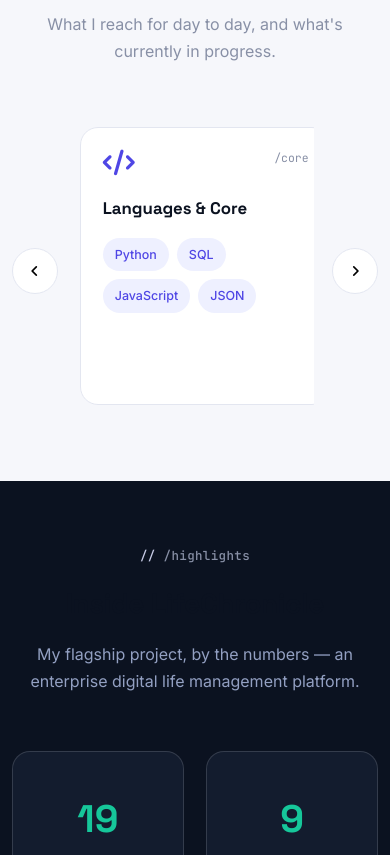
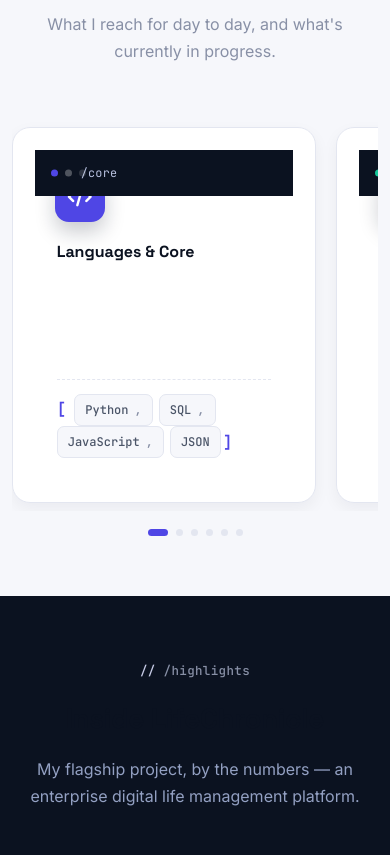
Before and after one commit to keshav-codex/Portfolio, a plain HTML site: page index.html in a window 390 px wide. Shown: the part 2843-3698 px from the top of the page. Drawn offline with Linux system fonts and the light colour scheme; files whose address does not match are found by name.

Commit message:
Skill Card Redesign

```diff
--- a/index.html
+++ b/index.html
@@ -171,9 +171,7 @@
     </div>
 
     <div class="skills-slider">
-      <button class="skill-prev" aria-label="Previous skills"><i class="fas fa-angle-left"></i></button>
-
-      <div class="skills-grid">
+      <div class="skills-grid" id="skillsGrid">
         <div class="skill-card" data-reveal>
           <span class="skill-tag">/core</span>
           <i class="fa-solid fa-code"></i>
@@ -189,7 +187,7 @@
           <h3>Backend &amp; Architecture</h3>
           <div class="skill-list">
             <span>Django</span><span>PostgreSQL</span><span>REST APIs</span><span>DRF</span>
-            <span>OOP</span><span>DSA</span><span>System Design</span>
+            <span>OOP</span><span>DSA</span>
           </div>
         </div>
 
@@ -226,12 +224,16 @@
           <i class="fa-solid fa-graduation-cap"></i>
           <h3>Currently Learning</h3>
           <div class="skill-list">
-            <span>DRF Deep-Dive</span><span>NumPy</span><span>Pandas</span><span>Pandas</span><span>Matplotlib</span><span>Web Scraping</span>
+            <span>DRF Deep-Dive</span><span>NumPy</span><span>Pandas</span>
+            <span>Matplotlib</span><span>System Design</span><span>Web Scraping</span>
           </div>
         </div>
       </div>
 
-      <button class="skill-next" aria-label="Next skills"><i class="fas fa-angle-right"></i></button>
+      <button class="skill-nav skill-prev" aria-label="Previous skills"><i class="fas fa-angle-left"></i></button>
+      <button class="skill-nav skill-next" aria-label="Next skills"><i class="fas fa-angle-right"></i></button>
+
+      <div class="skills-dots" id="skillsDots"></div>
     </div>
   </div>
 </section>
--- a/script.js
+++ b/script.js
@@ -5,9 +5,10 @@ const menuBtn   = document.querySelector(".menu-btn");
 const navMenu   = document.querySelector(".nav-menu");
 const navLinks  = document.querySelectorAll(".nav-link");
 const sections  = document.querySelectorAll("main section, footer");
-const skillsGrid    = document.querySelector(".skills-grid");
-const nextSkillBtn  = document.querySelector(".skill-next");
-const prevSkillBtn  = document.querySelector(".skill-prev");
+const skillsGrid   = document.getElementById("skillsGrid");
+const skillPrevBtn = document.querySelector(".skill-prev");
+const skillNextBtn = document.querySelector(".skill-next");
+const skillsDots    = document.getElementById("skillsDots");
 
 /* ==========================================================
    MOBILE MENU
@@ -93,15 +94,55 @@ if ("IntersectionObserver" in window) {
 }
 
 /* ==========================================================
-   SKILLS SLIDER
+   SKILLS SLIDER — card-by-card nav + dot indicators
 ========================================================== */
-function scrollSkills(direction) {
-  if (!skillsGrid) return;
-  const amount = Math.min(skillsGrid.clientWidth * 0.8, 360);
-  skillsGrid.scrollBy({ left: direction * amount, behavior: "smooth" });
+if (skillsGrid) {
+  const cards = Array.from(skillsGrid.children);
+
+  // build dots
+  cards.forEach(function (_, i) {
+    const dot = document.createElement("button");
+    dot.setAttribute("aria-label", "Go to skill card " + (i + 1));
+    dot.addEventListener("click", function () { scrollToCard(i); });
+    skillsDots.appendChild(dot);
+  });
+  const dots = Array.from(skillsDots.children);
+
+  function currentIndex() {
+    const cardWidth = cards[0].getBoundingClientRect().width + 20; // + gap
+    return Math.round(skillsGrid.scrollLeft / cardWidth);
+  }
+
+  function scrollToCard(i) {
+    const cardWidth = cards[0].getBoundingClientRect().width + 20;
+    skillsGrid.scrollTo({ left: i * cardWidth, behavior: "smooth" });
+  }
+
+  function refreshSliderState() {
+    const idx = Math.max(0, Math.min(cards.length - 1, currentIndex()));
+    dots.forEach(function (d, i) { d.classList.toggle("active", i === idx); });
+
+    const maxScroll = skillsGrid.scrollWidth - skillsGrid.clientWidth - 4;
+    if (skillPrevBtn) skillPrevBtn.disabled = skillsGrid.scrollLeft <= 4;
+    if (skillNextBtn) skillNextBtn.disabled = skillsGrid.scrollLeft >= maxScroll;
+  }
+
+  if (skillPrevBtn) skillPrevBtn.addEventListener("click", function () {
+    scrollToCard(Math.max(0, currentIndex() - 1));
+  });
+  if (skillNextBtn) skillNextBtn.addEventListener("click", function () {
+    scrollToCard(Math.min(cards.length - 1, currentIndex() + 1));
+  });
+
+  let scrollTimer;
+  skillsGrid.addEventListener("scroll", function () {
+    clearTimeout(scrollTimer);
+    scrollTimer = setTimeout(refreshSliderState, 80);
+  });
+  window.addEventListener("resize", refreshSliderState);
+  window.addEventListener("load", refreshSliderState);
+  refreshSliderState();
 }
-if (nextSkillBtn) nextSkillBtn.addEventListener("click", function () { scrollSkills(1); });
-if (prevSkillBtn) prevSkillBtn.addEventListener("click", function () { scrollSkills(-1); });
 
 /* ==========================================================
    IMAGE FALLBACK — generates an inline placeholder so a
--- a/style.css
+++ b/style.css
@@ -10,6 +10,9 @@
   --indigo-dark:#3730C4;
   --signal:#16C79A;
   --amber:#F5A524;
+  --rose:#F43F5E;
+  --sky:#0EA5E9;
+  --violet:#8B5CF6;
   --slate:#4B5568;
   --muted:#8890A6;
   --line:#E3E6F0;
@@ -221,32 +224,87 @@ section{padding:100px 0;position:relative;}
 /* ==========================================================
    SKILLS
 ========================================================== */
-.skills-slider{display:flex;align-items:center;gap:18px;}
+.skills-slider{position:relative;}
 .skills-grid{
-  flex:1;display:flex;gap:22px;overflow-x:auto;scroll-behavior:smooth;
-  scrollbar-width:none;padding:6px 4px 16px;
+  display:flex;gap:20px;overflow-x:auto;scroll-behavior:smooth;scroll-snap-type:x mandatory;
+  scrollbar-width:none;padding:6px 4px 8px;
 }
 .skills-grid::-webkit-scrollbar{display:none;}
-.skill-prev,.skill-next{
-  width:46px;height:46px;border-radius:50%;border:1px solid var(--line);background:#fff;flex-shrink:0;
-  transition:.25s;
+
+.skill-nav{
+  position:absolute;top:42%;transform:translateY(-50%);z-index:5;
+  width:40px;height:40px;border-radius:50%;
+  background:#fff;border:1px solid var(--line);box-shadow:var(--shadow);
+  display:flex;align-items:center;justify-content:center;color:var(--ink);
+  transition:.2s;
 }
-.skill-prev:hover,.skill-next:hover{background:var(--indigo);color:#fff;border-color:var(--indigo);}
+.skill-nav:hover{background:var(--indigo);color:#fff;border-color:var(--indigo);}
+.skill-nav:active{transform:translateY(-50%) scale(.92);}
+.skill-nav:disabled{opacity:.35;pointer-events:none;}
+.skill-prev{left:-8px;}
+.skill-next{right:-8px;}
+
+.skills-dots{display:none;justify-content:center;gap:8px;margin-top:18px;}
+.skills-dots button{
+  width:7px;height:7px;border-radius:50%;background:var(--line);transition:.25s;padding:0;
+}
+.skills-dots button.active{background:var(--indigo);width:20px;border-radius:4px;}
+
 .skill-card{
-  flex:0 0 250px;min-height:250px;padding:28px;position:relative;
-  background:#fff;border:1px solid var(--line);border-radius:var(--radius);transition:.3s;
+  flex:0 0 250px;scroll-snap-align:start;
+  background:#fff;border:1px solid var(--line);border-radius:18px;overflow:hidden;
+  display:flex;flex-direction:column;box-shadow:0 6px 16px rgba(15,23,42,.05);
+  transition:transform .3s,box-shadow .3s;
+  --accent:var(--indigo);
 }
-.skill-card:hover{transform:translateY(-6px);box-shadow:var(--shadow);}
+.skill-card:hover{transform:translateY(-8px);box-shadow:0 22px 40px rgba(15,23,42,.14);}
+
+/* header strip — reuses the .skill-tag element as a full-bleed terminal bar */
 .skill-tag{
-  position:absolute;top:20px;right:20px;font-family:var(--font-mono);font-size:.72rem;color:var(--muted);
+  order:-2;display:flex;align-items:center;gap:6px;
+  padding:13px 16px 13px 46px;position:relative;
+  background:var(--ink);color:#B7C0DE;
+  font-family:var(--font-mono);font-size:.74rem;letter-spacing:.02em;
 }
-.skill-card i{font-size:1.6rem;color:var(--indigo);margin-bottom:18px;}
-.skill-card h3{font-size:1.05rem;margin-bottom:16px;}
-.skill-list{display:flex;flex-wrap:wrap;gap:8px;}
+.skill-tag::before{
+  content:"";position:absolute;left:16px;top:50%;transform:translateY(-50%);
+  width:7px;height:7px;border-radius:50%;background:var(--accent);
+  box-shadow:14px 0 0 rgba(255,255,255,.28),28px 0 0 rgba(255,255,255,.14);
+}
+
+/* icon badge — floats over the header/body seam */
+.skill-card i{
+  order:-1;
+  width:50px;height:50px;display:flex;align-items:center;justify-content:center;
+  border-radius:14px;background:var(--accent);color:#fff;font-size:1.2rem;
+  margin:-24px 0 16px 20px;
+  box-shadow:0 10px 20px rgba(15,23,42,.22),0 0 0 4px #fff;
+}
+
+.skill-card h3{
+  font-size:1rem;font-weight:700;margin:0 22px 16px;color:var(--ink);
+}
+
+.skill-list{
+  display:flex;flex-wrap:wrap;align-items:center;gap:0 6px;
+  margin:auto 22px 22px;padding-top:14px;border-top:1px dashed var(--line);
+  font-family:var(--font-mono);
+}
+.skill-list::before{content:"[";color:var(--accent);font-weight:700;margin-right:2px;}
+.skill-list::after{content:"]";color:var(--accent);font-weight:700;margin-left:-4px;}
 .skill-list span{
-  padding:6px 12px;border-radius:30px;background:#EEF0FF;color:var(--indigo);
-  font-size:.78rem;font-weight:500;
+  padding:5px 10px;border-radius:7px;background:var(--paper);border:1px solid var(--line);
+  color:var(--slate);font-size:.75rem;font-weight:500;
 }
+.skill-list span:not(:last-child)::after{content:",";color:var(--muted);margin-left:6px;}
+
+/* per-card accent rotation for a colourful, non-monotone row */
+.skill-card:nth-child(6n+1){--accent:var(--indigo);}
+.skill-card:nth-child(6n+2){--accent:var(--signal);}
+.skill-card:nth-child(6n+3){--accent:var(--amber);}
+.skill-card:nth-child(6n+4){--accent:var(--rose);}
+.skill-card:nth-child(6n+5){--accent:var(--sky);}
+.skill-card:nth-child(6n+6){--accent:var(--violet);}
 
 /* ==========================================================
    HIGHLIGHTS
@@ -409,6 +467,9 @@ footer > .container > p{color:#93A0C2;}
   .chip-row,.meta-row,.btn-row{justify-content:center;}
   .profile-content{text-align:center;}
   .lede{margin:0 auto 26px;}
+  .skill-nav{display:none;}
+  .skills-dots{display:flex;}
+  .skill-card{flex:0 0 78vw;}
 }
 
 @media (max-width:560px){
```
